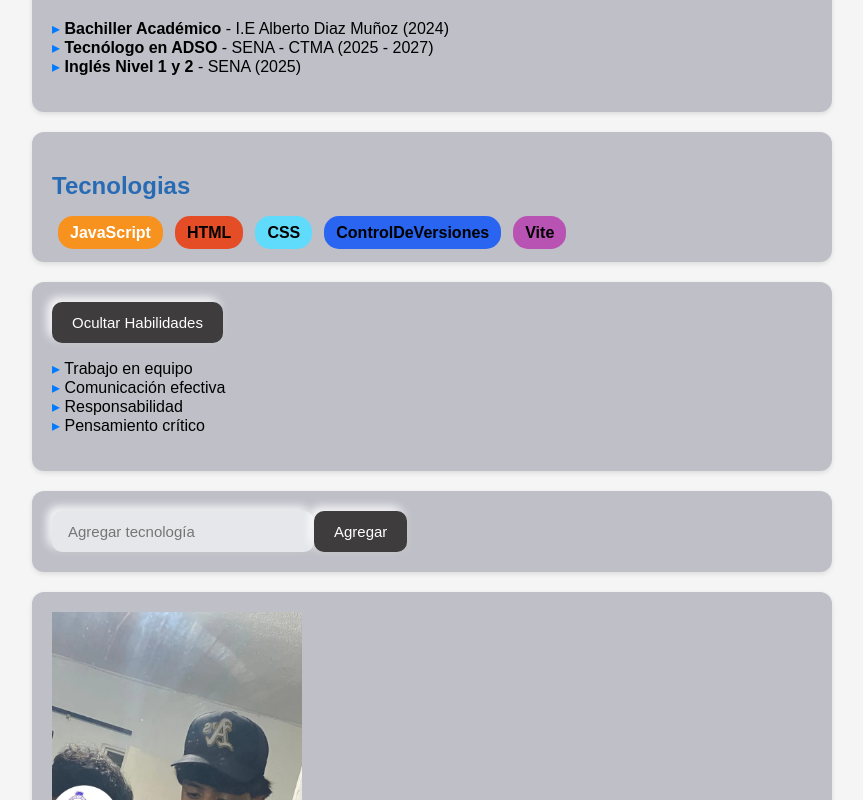
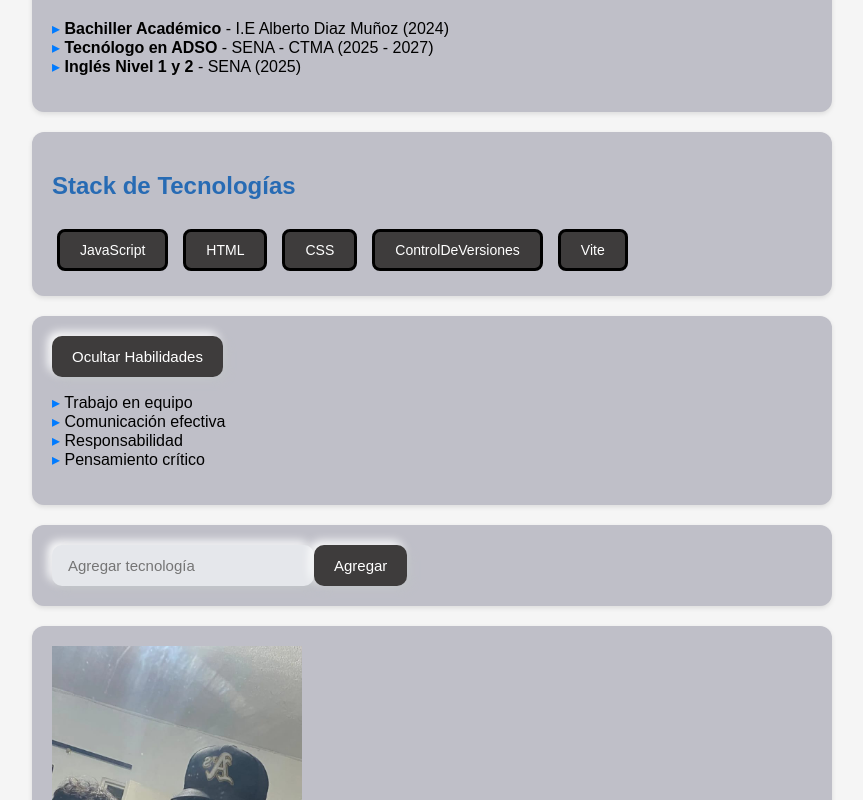
Before and after one commit to Daniel-hlg/Trabajo-con-vite, a React (Vite) app in the folder exp_app/: page / in a window 1280 px wide. Shown: the part 820-1620 px from the top of the page, without its empty margins (208-1071 px from the left). Built offline with nearby package versions, Linux system fonts and the light colour scheme.

Commit message:
feat: Se actualizo el modo de mostrar las tecnologias

```diff
--- a/exp_app/src/componentes/StackTecnologias.jsx
+++ b/exp_app/src/componentes/StackTecnologias.jsx
@@ -1,29 +1,12 @@
-import React from "react";
-
 function StackTecnologias({ tecnologias }) {
-  const getColor = (color) => {
-    if (color === "CSS") return "#61DBFB";
-    if (color === "JavaScript") return "#f7921eff";
-    if (color === "HTML") return "#E44D26";
-    if (color === "ControlDeVersiones") return "#2965F1";
-    if (color === "Vite") return "#b852b3ff";
-  };
 
     return (
         <section>
-      <h1>Tecnologias</h1>
-      {tecnologias.map((colores) => (
-        <span
-          style={{
-            backgroundColor: getColor(colores),
-            color: colores === "JavaScript" ? "white" : "black",
-            padding: "8px 12px",
-            margin: "6px",
-            borderRadius: "15px",
-            fontWeight: "bold",
-          }}
-        >
-          {colores}
+            <h1>Stack de Tecnologías</h1>
+
+            {tecnologias.map((tec, index) => (
+                <span className="tec-tag" key={index} style={{ marginRight: "10px" }}>
+                    {tec}
                 </span>
             ))}
         </section>
```
Lines whose indentation alone changed are shown as unchanged.
